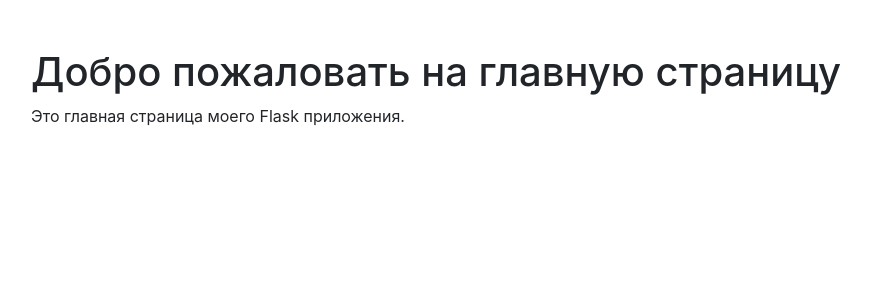
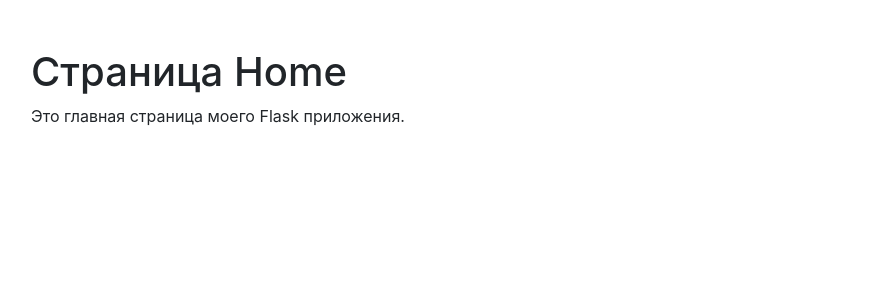
Before and after one commit to NewalexOA/VD05-Learning_templates, a Flask app: page / in a window 1280 px wide. Shown: the part 56-356 px from the top of the page, without its empty margins (54-925 px from the left). Run offline with Flask 3, Linux system fonts and the light colour scheme; some libraries are stand-ins or nearby versions.

Commit message:
add main code

```diff
--- a/templates/about.html
+++ b/templates/about.html
@@ -3,6 +3,6 @@
 {% block title %}About{% endblock %}
 
 {% block content %}
-<h1>О нас</h1>
+<h1>Страница About</h1>
 <p>Эта страница рассказывает о нас. Здесь вы можете найти больше информации о нашем приложении.</p>
 {% endblock %}
--- a/templates/home.html
+++ b/templates/home.html
@@ -3,6 +3,6 @@
 {% block title %}Home{% endblock %}
 
 {% block content %}
-<h1>Добро пожаловать на главную страницу</h1>
+<h1>Страница Home</h1>
 <p>Это главная страница моего Flask приложения.</p>
 {% endblock %}
```
